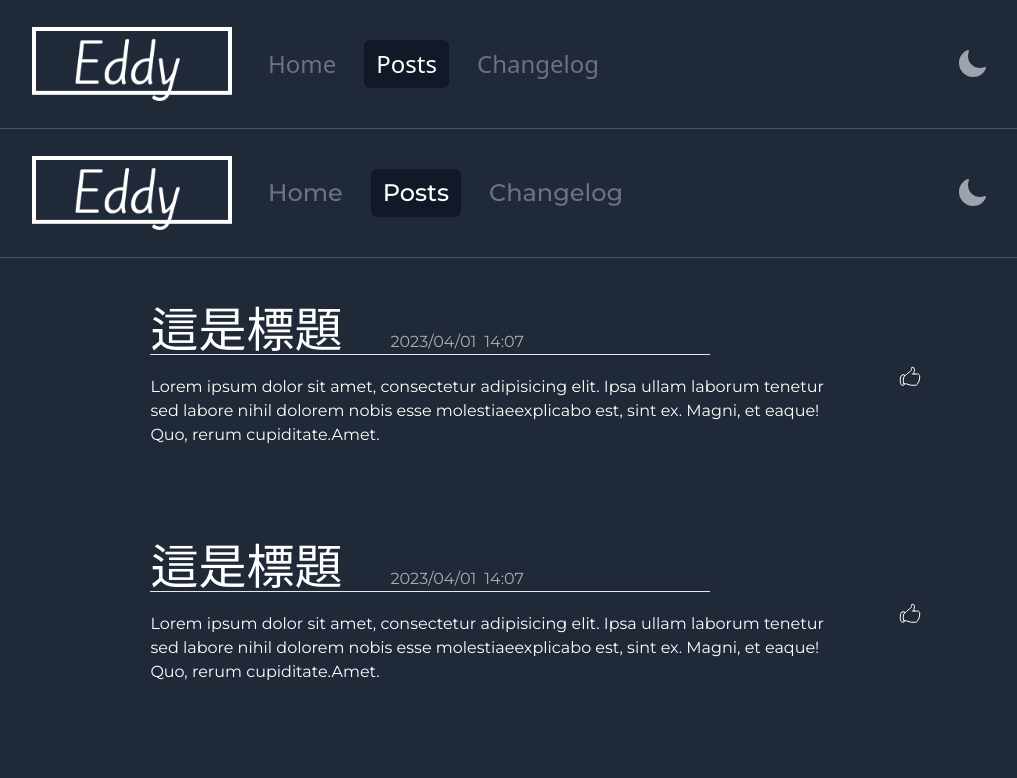
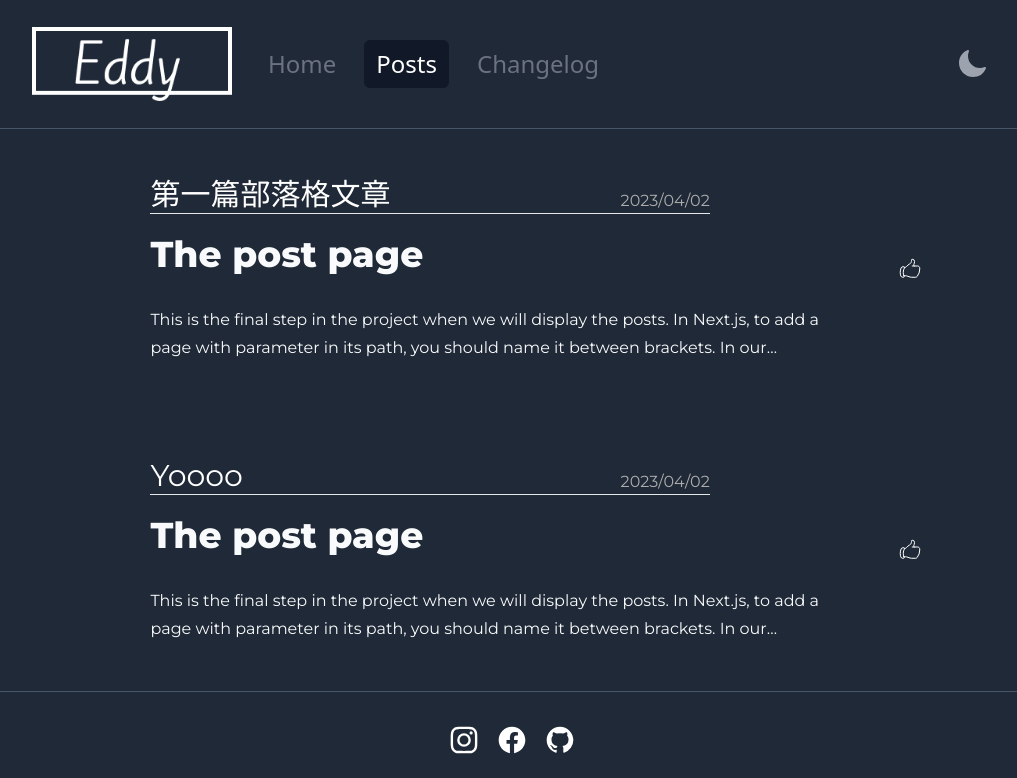
Before and after one commit to milkeddy1/eddy-blog, a Next.js app: page /posts in a window 1280 px wide. Shown: the top 778 px of the page, without its empty margins (128-1145 px from the left). Built offline with nearby package versions, Linux system fonts and the light colour scheme.

Commit message:
feat: .md data to page

```diff
--- a/src/components/SinglePostList.tsx
+++ b/src/components/SinglePostList.tsx
@@ -1,15 +1,22 @@
+import { useEffect, useState } from "react";
+import clsx from "clsx";
+import Link from "next/link";
+import { MDXRemote } from "next-mdx-remote";
+import { serialize } from "next-mdx-remote/serialize";
 import { ThumbsUp } from "@/assets/svgs";
 import { useColorMode } from "@/store";
 import useLocalStorage from "@/hook/useLocalStorage";
-import clsx from "clsx";
-import Link from "next/link";
 
 type Data = {
-  id: Number;
+  id: string,
+  content: string,
+  slug: string,
+  data: {
     date: String;
     time: String;
     title: String;
     content: String;
+  }
 };
 
 type Props = {
@@ -17,38 +24,46 @@ type Props = {
 };
 
 export default function SinglePostList({ data }: Props) {
-  const { id, date, time, title, content } = data;
+  const { id, content, data: detail, slug } = data
+
+  const { date, title } = detail;
   const { mode } = useColorMode();
   const isDarkColor = mode === "dark";
   const [thumbsUp, setThumbsUp] = useLocalStorage(`post${id}_liked_eddy_blog`);
+  const [mdxContent, setMdxContent] = useState({})
+
+  useEffect(() => {
+    serialize(content, {
+      mdxOptions: {
+        development: process.env.NODE_ENV === 'development'
+      }
+    }).then(res => setMdxContent(res))
+  }, [content])
 
   return (
     <>
       <div className="flex flex-col md:flex-row items-center">
         <Link
-          href={`/posts/${id}`}
-          className={`${
-            isDarkColor
-              ? "text-white hover:bg-gray-700"
+          href={`/posts/${slug}`}
+          className={`${isDarkColor
+            ? "text-white hover:bg-gray-500"
             : "text-black hover:bg-gray-400"
-          } m-4 p-8 hover:bg-gray-700 rounded-3xl`}
+            } m-4 p-8  rounded-3xl grow`}
         >
           {/* title and time */}
-          <div className="block md:flex items-end w-full md:w-[80%] lg:w-[60%]">
-            <h2 className="mr-12 text-3xl md:text-5xl">{title}</h2>
+          <div className="block md:flex items-end justify-between w-full md:w-[80%]">
+            <h2 className="mr-12 text-3xl md:text-3xl">{title}</h2>
             <div
-              className={`${
-                isDarkColor ? "text-[#ADADAD]" : "text-[#7B7B7B]"
+              className={`${isDarkColor ? "text-[#ADADAD]" : "text-[#7B7B7B]"
                 } flex gap-2`}
             >
               <p>{date}</p>
-              <p>{time}</p>
             </div>
           </div>
           <hr className="w-[80%]" />
           {/* content */}
-          <div className="mt-5 flex items-center">
-            <p className="">{content}</p>
+          <div className={`${isDarkColor ? 'prose-dark' : 'prose-light'} mt-5 items-center prose line-clamp-3`}>
+            {Object.keys(mdxContent).length && <MDXRemote compiledSource={""} scope={undefined} frontmatter={undefined} {...mdxContent} />}
           </div>
         </Link>
         <button
@@ -74,7 +89,7 @@ export default function SinglePostList({ data }: Props) {
             )}
           />
         </button>
-      </div>
+      </div >
     </>
   );
 }
--- /dev/null
+++ b/src/pages/posts/[slug].tsx
@@ -0,0 +1,91 @@
+import { useEffect, useState } from "react"
+import { useRouter } from "next/router";
+import { useColorMode } from "@/store";
+import Link from "next/link";
+import fs from "fs"
+import matter from "gray-matter"
+import { MDXRemote } from "next-mdx-remote";
+import { serialize } from "next-mdx-remote/serialize";
+
+type SinglePostData = {
+  title: string,
+  date: string,
+  time: string,
+  content: string
+}
+
+type PostsType = {
+  id: string,
+  content: string,
+  slug: string
+  data: SinglePostData,
+}
+
+interface PostsProps {
+  allPostsData: Array<PostsType>
+}
+
+export default function SinglePost(props: PostsProps) {
+  const router = useRouter();
+  const { slug } = router.query;
+  const [mdxContent, setMdxContent] = useState({})
+  const { allPostsData } = props
+
+  const singlePostData = allPostsData.filter((item) => {
+    return item.slug === slug
+  })[0]
+
+  const { content, data: postData } = singlePostData
+  const { title, date } = postData
+
+  const { mode } = useColorMode();
+  const isDarkColor = mode === "dark";
+  console.log(singlePostData, "singlePostData");
+
+  useEffect(() => {
+    serialize(content, {
+      mdxOptions: {
+        development: process.env.NODE_ENV === 'development'
+      }
+    }).then(res => setMdxContent(res))
+  }, [content])
+
+
+  return (
+    <div className="min-h-[100vh]  w-full md:w-[90%] m-auto text-white p-10">
+      <Link href="/posts" className="px-5 py-3 bg-slate-400 rounded-xl">
+        Back
+      </Link>
+      <br />
+      <br />
+      <br />
+      <div className={`${isDarkColor ? 'prose-dark' : 'prose-light'} prose flex flex-col md:flex-row  justify-between m-auto`}>
+        <h1 className="text-5xl">{title}</h1>
+        <p>{date}</p>
+      </div>
+      <br />
+      <br />
+      <div className={`${isDarkColor ? 'prose-dark' : 'prose-light'} mt-5 items-center prose m-auto`}>
+        {Object.keys(mdxContent).length && <MDXRemote compiledSource={""} scope={undefined} frontmatter={undefined} {...mdxContent} />}
+      </div>
+    </div >
+  );
+}
+
+
+export const getServerSideProps = async () => {
+  const files = fs.readdirSync("src/posts");
+  const allPostsData = files.map((fileName) => {
+    const slug = fileName.replace(".mdx", "")
+    const fileContents = fs.readFileSync(`src/posts/${slug}.mdx`, "utf8")
+    const { data, content } = matter(fileContents);
+    // const mdxSource =  serialize(content);
+
+    return {
+      slug,
+      data,
+      content
+    }
+  })
+  return { props: { allPostsData } }
+}
--- a/src/pages/posts/index.tsx
+++ b/src/pages/posts/index.tsx
@@ -1,28 +1,56 @@
-import * as React from "react";
-import { Layout } from "@/containers";
+import fs from "fs"
+import matter from "gray-matter";
+import { v4 as uuidv4 } from "uuid"
 import { SinglePostList } from "@/components";
-export interface PostsProps {}
 
-const postData = Array.from(Array(10)).map((_, index) => {
-  return {
-    id: index + 1,
-    date: "2023/04/01",
-    time: "14:07",
-    title: "這是標題",
-    content:
-      "Lorem ipsum dolor sit amet, consectetur adipisicing elit. Ipsa ullam laborum tenetur sed labore nihil dolorem nobis esse molestiaeexplicabo est, sint ex. Magni, et eaque! Quo, rerum cupiditate.Amet.",
-  };
-});
-console.log(postData, "postData");
+type SinglePostData = {
+  title: string,
+  date: string,
+  time: string,
+  content: string
+}
+
+type PostsType = {
+  id: string,
+  content: string,
+  slug: string
+  data: SinglePostData,
+}
+
+interface PostsProps {
+  allPostsData: Array<PostsType>
+}
 
 export default function Posts(props: PostsProps) {
+  const { allPostsData } = props
+  const postData = allPostsData.map((item) => {
+    return {
+      ...item,
+      id: uuidv4(),
+    }
+  })
+
   return (
-    <Layout>
-      <div className="w-full md:w-[80%] m-auto">
-        {postData.map((item, index) => {
-          return <SinglePostList key={index} data={item} />;
-        })}
-      </div>
-    </Layout>
+    <div className="w-full md:w-[80%] m-auto">
+      {postData.map((item) => {
+        return <SinglePostList key={item.id} data={item} />;
+      })}
+    </div>
   );
 }
+
+export const getServerSideProps = async () => {
+  const files = fs.readdirSync("src/posts");
+  const allPostsData = files.map((fileName) => {
+    const slug = fileName.replace(".mdx", "")
+    const fileContents = fs.readFileSync(`src/posts/${slug}.mdx`, "utf8")
+    const { data, content } = matter(fileContents);
+
+    return {
+      slug,
+      data,
+      content
+    }
+  })
+  return { props: { allPostsData } }
+}
--- /dev/null
+++ b/src/posts/1.mdx
@@ -0,0 +1,16 @@
+---
+title: '第一篇部落格文章'
+date: '2023/04/02'
+time: '17:52'
+# content: '如何使用Nextjs讀mockdown file'
+---
+
+# The post page
+
+
+This is the final step in the project when we will display the posts. In Next.js, to add a page with parameter in its path, you should name it between brackets. In our example, we will add [slug].js in the pages directory.
+
+We need to handle things in this page:
+
+🔗getStaticPaths:
+We need this function in Next.js to tell it how many pages should be build in the build time from this page.
--- /dev/null
+++ b/src/posts/2.mdx
@@ -0,0 +1,16 @@
+---
+title: 'Yoooo'
+date: '2023/04/02'
+time: '17:52'
+# content: '如何使用Nextjs讀mockdown file'
+---
+
+# The post page
+
+
+This is the final step in the project when we will display the posts. In Next.js, to add a page with parameter in its path, you should name it between brackets. In our example, we will add [slug].js in the pages directory.
+
+We need to handle things in this page:
+
+🔗getStaticPaths:
+We need this function in Next.js to tell it how many pages should be build in the build time from this page.
```
Lines whose indentation alone changed are shown as unchanged.
